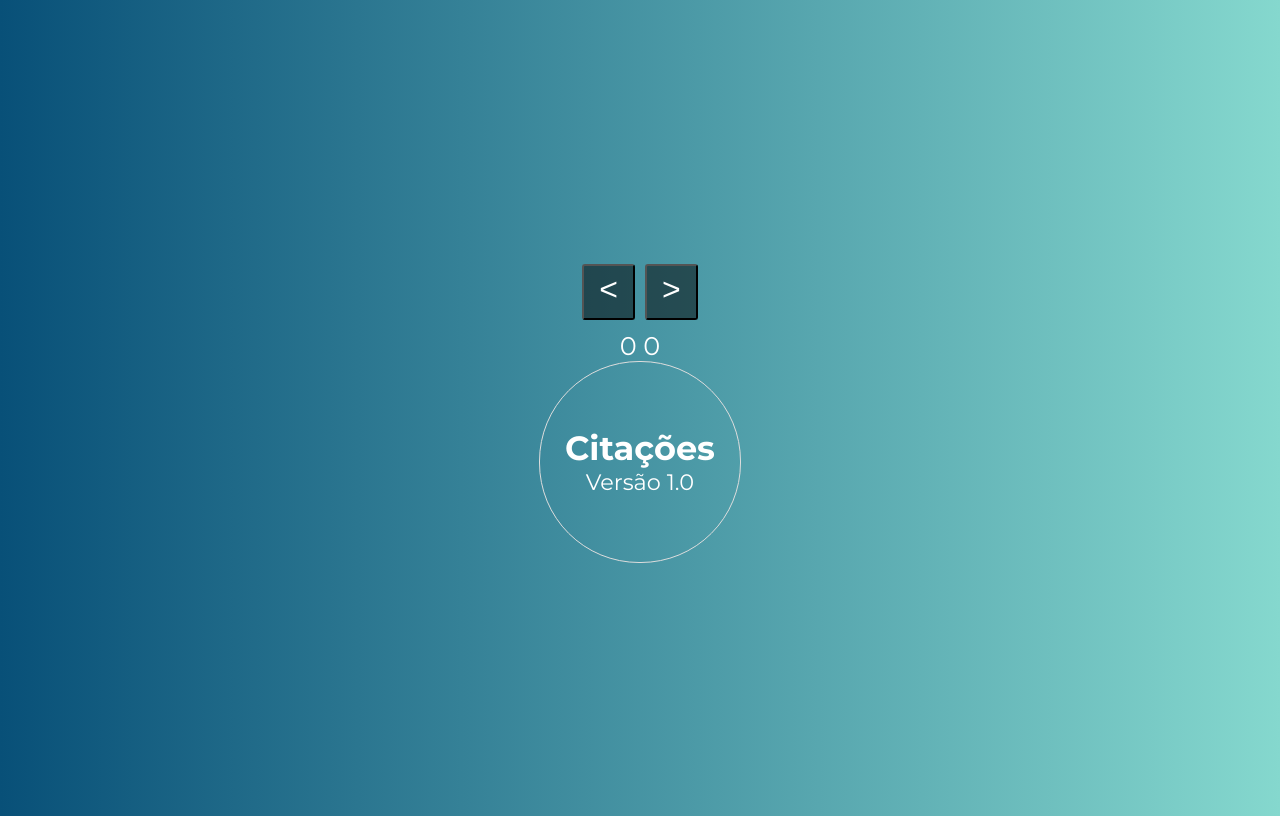
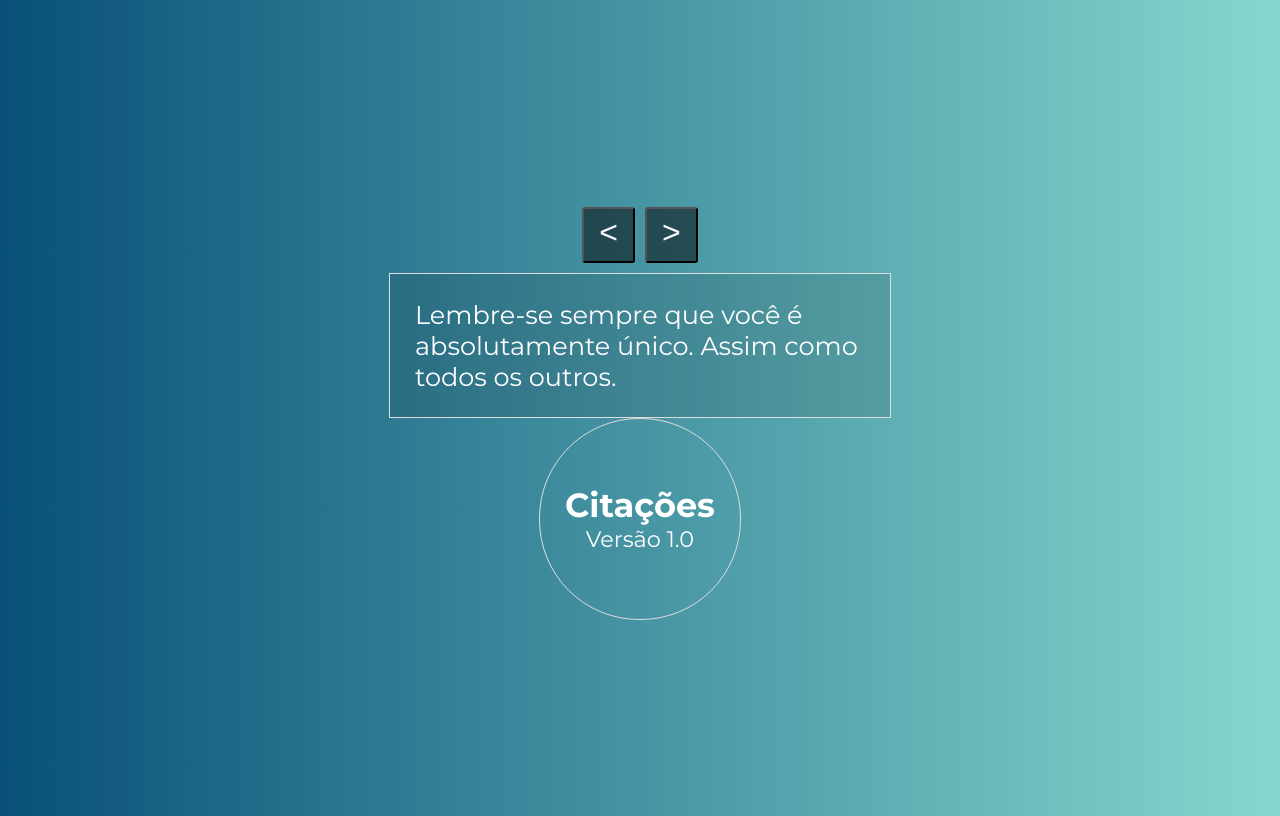
Before and after one commit to RaquelVuicik/curso-vue-js-2---udemy, a Vue app in the folder componentes-avancados/citacoes/: page / in a window 1280 px wide. Built offline with nearby package versions, Linux system fonts and the light colour scheme.

Commit message:
passando conteudo no corpo do componente

```diff
--- a/componentes-avancados/citacoes/src/components/Citacao.vue
+++ b/componentes-avancados/citacoes/src/components/Citacao.vue
@@ -1,12 +1,12 @@
 <template>
     <div class="citacao">
-
+        {{ texto }}
     </div>
 </template>
 
 <script>
 export default {
-
+    props: ['texto']
 }
 </script>
 
--- a/componentes-avancados/citacoes/src/components/Citacoes.vue
+++ b/componentes-avancados/citacoes/src/components/Citacoes.vue
@@ -4,12 +4,15 @@
             <button @click="numero--">&lt;</button>
             <button @click="numero++">&gt;</button>
         </span>
-        {{ numero }} {{ indice }}
+        <citacao :texto="citacoes[indice].texto" />
     </div>
 </template>
 
 <script>
+import Citacao from './Citacao.vue'
+
 export default {
+    components: { Citacao },
     data() {
         return {
             numero: 0,
```
